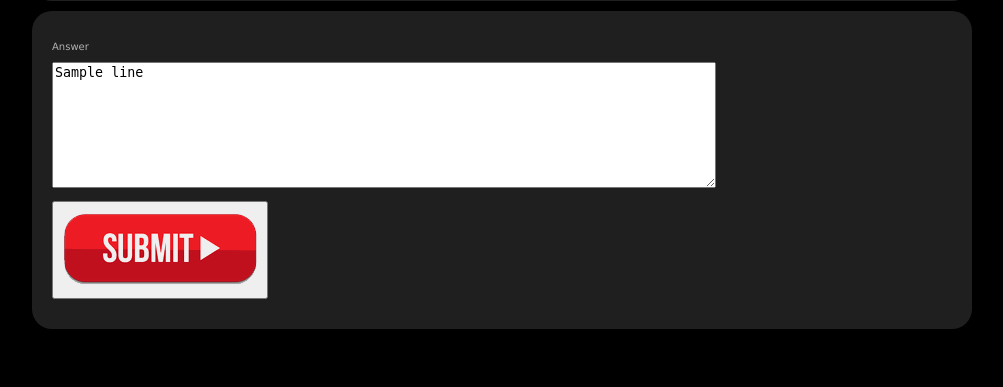
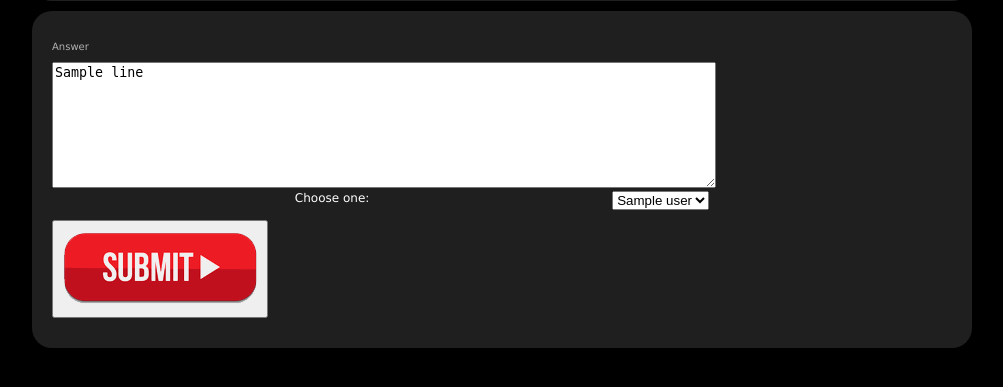
Before and after one commit to Maretzky85/AskMateDM, a Flask app: template templates/new_answer.html in a window 1280 px wide. Shown: the part 261-648 px from the top of the page, without its empty margins (138-1141 px from the left). Run offline with Flask 2, Linux system fonts and the light colour scheme; the template is opened without the code that fills it: most values are stand-ins (such as "Sample title", 1, 10 or a date in 2020).

Commit message:
Template modification for add answer to select user who is adding answer

```diff
--- a/templates/new_answer.html
+++ b/templates/new_answer.html
@@ -33,6 +33,16 @@
                 {{- line }}
 {% endfor -%}{% endif -%}
         </textarea>
+        <div class="options-bar">
+            <form method="GET">
+                <label for="condition">Choose one:</label>
+                    <select name="condition">
+                        {% for user in users %}
+                            <option value={{ user }}>{{ user }}</option>
+                        {% endfor %}
+                    </select>
+            </form>
+        </div>
         <p>
             <button type="submit">
                 <img src="{{ url_for('static', filename='submit.png') }}">
```
